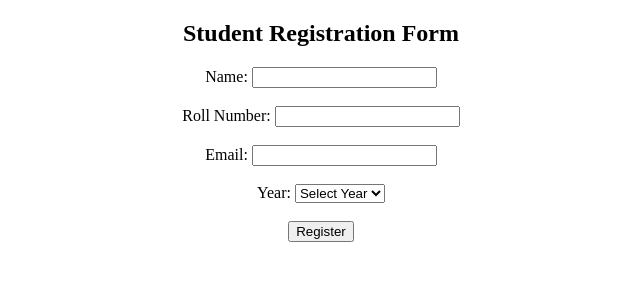
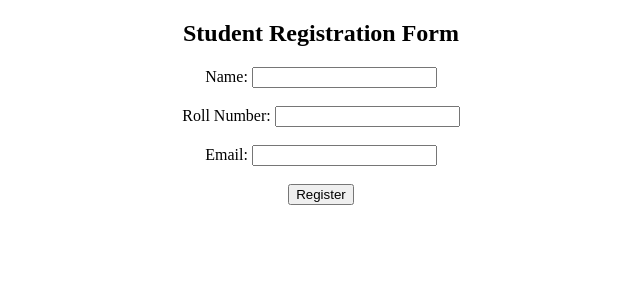
Before and after one commit to sanjana-pannala/exam, a Flask app: page /register in a window 1280 px wide. Shown: the top 300 px of the page, without its empty margins (319-959 px from the left). Run offline with Flask 3, Linux system fonts and the light colour scheme.

Commit message:
first commit

```diff
--- a/app.py
+++ b/app.py
@@ -14,7 +14,7 @@ def register():
 @app.route('/success', methods=['POST'])
 def success():
     name = request.form['name']
-    year = request.form['year']
-    return render_template('success.html', name=name, year=year)
+    email = request.form['email']
+    return render_template('success.html', name=name, email=email)
 if __name__ == '__main__':
     app.run(debug=True)
--- a/templates/register.html
+++ b/templates/register.html
@@ -12,14 +12,7 @@
         <input type="text" name="roll" required><br><br>
         Email:
         <input type="email" name="email" required><br><br>
-        Year:
-        <select name="year" required>
-            <option value="">Select Year</option>
-            <option value="1st Year">1st Year</option>
-            <option value="2nd Year">2nd Year</option>
-            <option value="3rd Year">3rd Year</option>
-            <option value="4th Year">4th Year</option>
-        </select><br><br>
+
         <button type="submit">Register</button>
     </form>
     </center>
--- a/templates/success.html
+++ b/templates/success.html
@@ -6,7 +6,7 @@
 <body>
     <h2>
         <center>
-            Welcome {{ name }}, your registration is successful for {{ year }}.
+            Welcome {{ name }}.
         </center>
     </h2>
 </body>
```
